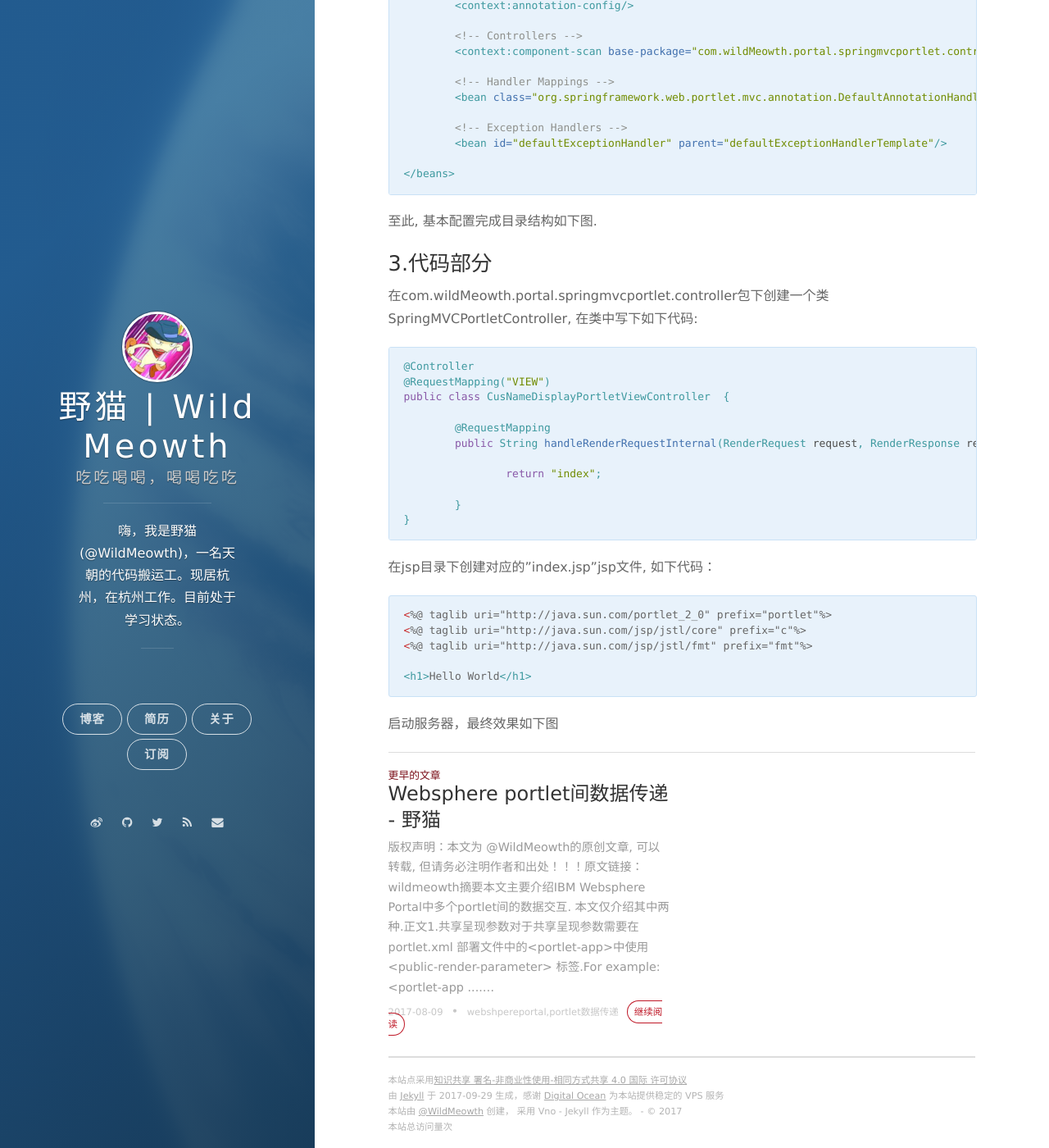
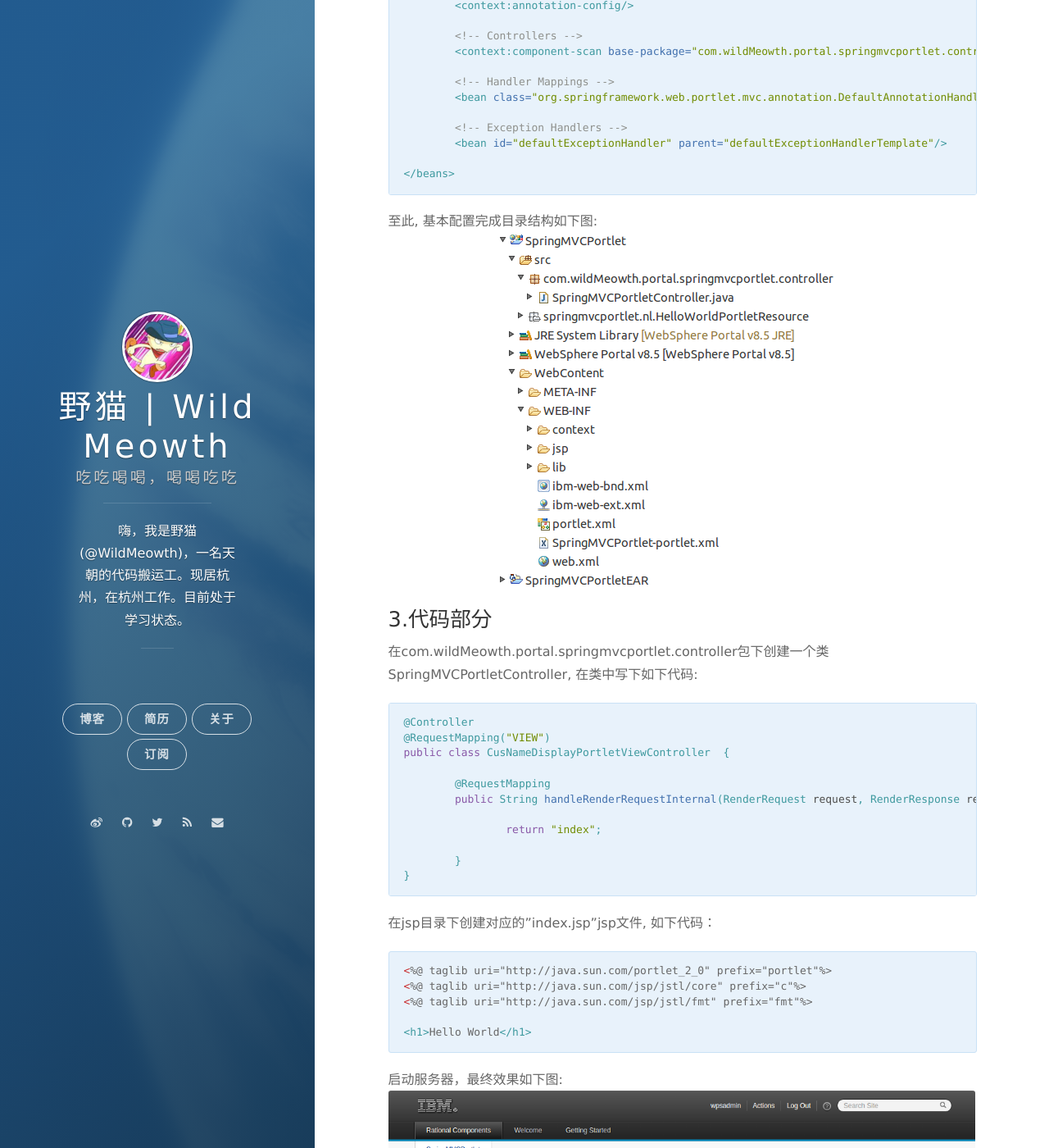
Before and after one commit to wildmeowth/wildmeowth.github.io, a Jekyll site: the page built from _posts/2017-09-25-spring3mvc-Portlet-create.markdown, in a window 1280 px wide and 1400 px high, scrolled down 4257 px. Shown: the whole window at 82% size. Built offline with Jekyll 4.4.1, drawn with Linux system fonts in a browser that asks for light colours; nearby versions of some CDN libraries; comment, search, counter and statistics services are not loaded.

Commit message:
add images

````diff
--- a/_posts/2017-09-25-spring3mvc-Portlet-create.markdown
+++ b/_posts/2017-09-25-spring3mvc-Portlet-create.markdown
@@ -194,7 +194,8 @@ DispatcherPortlet配置在portlet.xml文件中,它继承了Portlet标准中的Ge
 </beans>
 ```
 
-至此, 基本配置完成目录结构如下图.
+至此, 基本配置完成目录结构如下图:
+![structure](http://wildmeowth.github.io/assets/images/Bimages/structure.png)
 
 ### 3.代码部分
 在com.wildMeowth.portal.springmvcportlet.controller包下创建一个类SpringMVCPortletController, 在类中写下如下代码:
@@ -223,4 +224,5 @@ public class CusNameDisplayPortletViewController  {
 <h1>Hello World</h1>
 ```
 
-启动服务器，最终效果如下图
+启动服务器，最终效果如下图:
+![effects](http://wildmeowth.github.io/assets/images/Bimages/effects.png)
````
